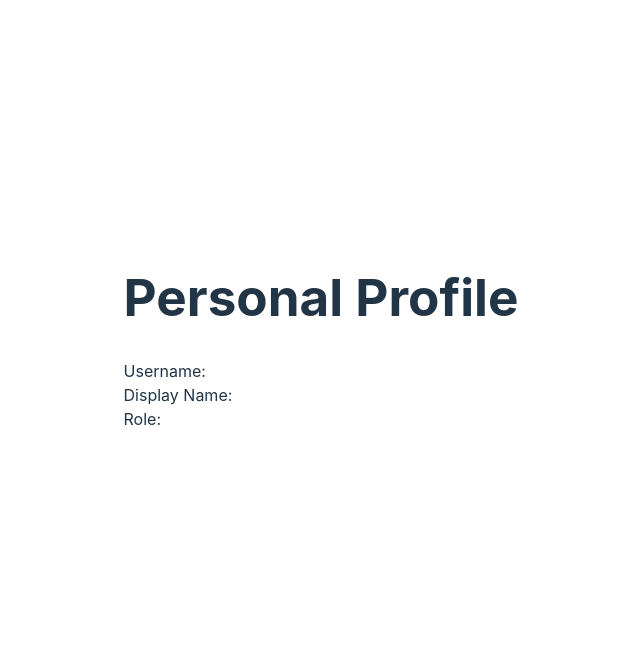
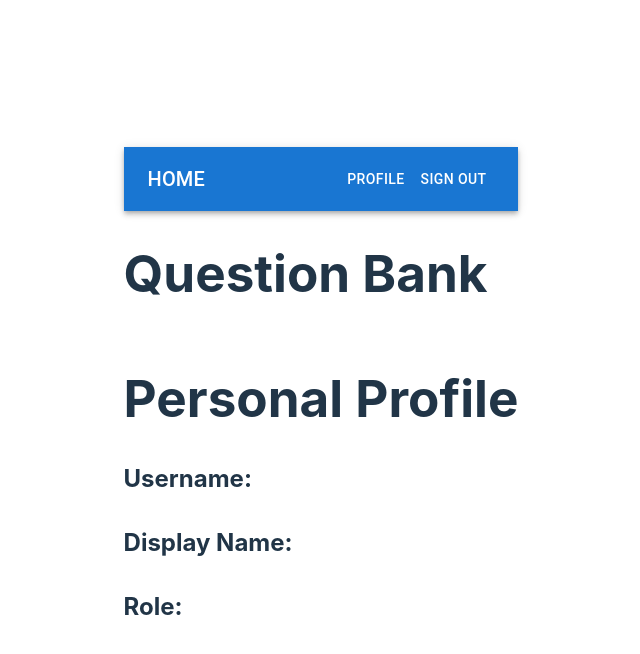
Before and after one commit to randallnhr/ay2324s1-course-assessment-g37, a React (Vite) app in the folder microservices/front-end/: page /profile in a window 1280 px wide. Shown: the top 654 px of the page, without its empty margins (319-959 px from the left). Built offline with nearby package versions, Linux system fonts and the light colour scheme.

Commit message:
Handle some styling

```diff
--- a/microservices/front-end/src/components/MainQuestionBank.tsx
+++ b/microservices/front-end/src/components/MainQuestionBank.tsx
@@ -4,6 +4,10 @@ import "./QuestionBank.css";
 import { Question } from './types';
 import { getQuestions, addQuestion, deleteQuestion, updateQuestion } from './fetchData'
 import AddQuestionForm from './AddQuestionForm';
+import { AppBar } from '@mui/material';
+import Toolbar from '@mui/material/Toolbar';
+import Typography from '@mui/material/Typography';
+import Button from '@mui/material/Button';
 
 const allCategories = [
     'Arrays', 'Strings', 'Hash Table', 'Math', 'Dynamic Programming',
@@ -102,10 +106,23 @@ const QuestionBank: React.FC = () => {
 
     return (
         <div>
+            <div>
+            <AppBar position="static">
+            <Toolbar>
+                <Typography variant="h6" style={{ flexGrow: 1 }}>
+                HOME
+                </Typography>
+                <Button color="inherit" onClick={handleProfile}>
+                Profile
+                </Button>
+                <Button color="inherit" onClick={handleSignout}>
+                Sign Out
+                </Button>
+            </Toolbar>
+            </AppBar>
+            </div>
         <div className='header-container'>
             <h1>Question Bank</h1>
-            <button onClick={handleProfile}>Profile</button>
-            <button onClick={handleSignout}>Sign Out</button>
         </div>
         <table>
                 <thead>
--- a/microservices/front-end/src/components/ProfilePage.css
+++ b/microservices/front-end/src/components/ProfilePage.css
@@ -1,10 +1,36 @@
-.login-container {
-    /* display: flex;
-    flex-direction: column; */
-    align-items: center;
-    padding: 2rem;
+.AppBar-root {
+    /* position: sticky; */
+    margin-top: 0px;
+    z-index: 1000;
+    width: 100%;
 }
 
-.login-header {
-    margin-top: -100px;
+.profile-container {
+    text-align: center;
+    margin-top: 0px;
 }
+
+.profile-header {
+    font-weight: 2.4em;
+}
+
+.profile-detail {
+    display: flex;
+    align-items: center;
+    justify-content: left;
+    margin-bottom: 20px;
+}
+
+.profile-detail label,
+.profile-detail span {
+    font-size: 1.5em;
+}
+
+.profile-detail label {
+    font-weight: bold;
+    margin-right: 10px;
+}
+
+.profile-detail span {
+    margin-top: -7px;
+}
--- a/microservices/front-end/src/components/ProfilePage.tsx
+++ b/microservices/front-end/src/components/ProfilePage.tsx
@@ -2,6 +2,11 @@ import React, { useEffect, useState } from 'react';
 import axios from 'axios';
 import { useNavigate } from 'react-router-dom';
 import { useUser } from '../UserContext';
+import './ProfilePage.css';
+import { AppBar } from '@mui/material';
+import Toolbar from '@mui/material/Toolbar';
+import Typography from '@mui/material/Typography';
+import Button from '@mui/material/Button';
 
 const ProfilePage: React.FC = () => {
     const context = useUser();
@@ -17,19 +22,50 @@ const ProfilePage: React.FC = () => {
         setCurrentUser
     } = context;
 
+    const handleQuestion = () => {
+        navigate('/question-bank');
+    }
+
+    const handleSignout = () => {
+        navigate('/login');
+    }
+
     return (
-        <div className='login-container'>
-            <h1 className='login-header'>Personal Profile</h1>
+        <div>
+            <div>
+            <AppBar position="static">
+            <Toolbar>
+                <Typography variant="h6" style={{ flexGrow: 1 }}>
+                HOME
+                </Typography>
+                <Button color="inherit" onClick={handleQuestion}>
+                Profile
+                </Button>
+                <Button color="inherit" onClick={handleSignout}>
+                Sign Out
+                </Button>
+            </Toolbar>
+            </AppBar>
+            </div>
+        <div className='header-container'>
+            <h1>Question Bank</h1>
+        </div>
+        <div className='profile-container'>
+            <h1 className='profile-header'>Personal Profile</h1>
 
             <div className="profile-detail">
-                <span>Username: {currentUser?.username}</span>
+                <label>Username: </label>
+                <span>{currentUser?.username}</span>
             </div>
             <div className="profile-detail">
-                <span>Display Name: {currentUser?.displayName}</span>
+                <label>Display Name: </label>
+                <span>{currentUser?.displayName}</span>
             </div>
             <div className="profile-detail">
-                <span>Role: {currentUser?.role}</span>
+                <label>Role: </label>
+                <span>{currentUser?.role}</span>
             </div>
+        </div>
         </div>
     )
 
```
